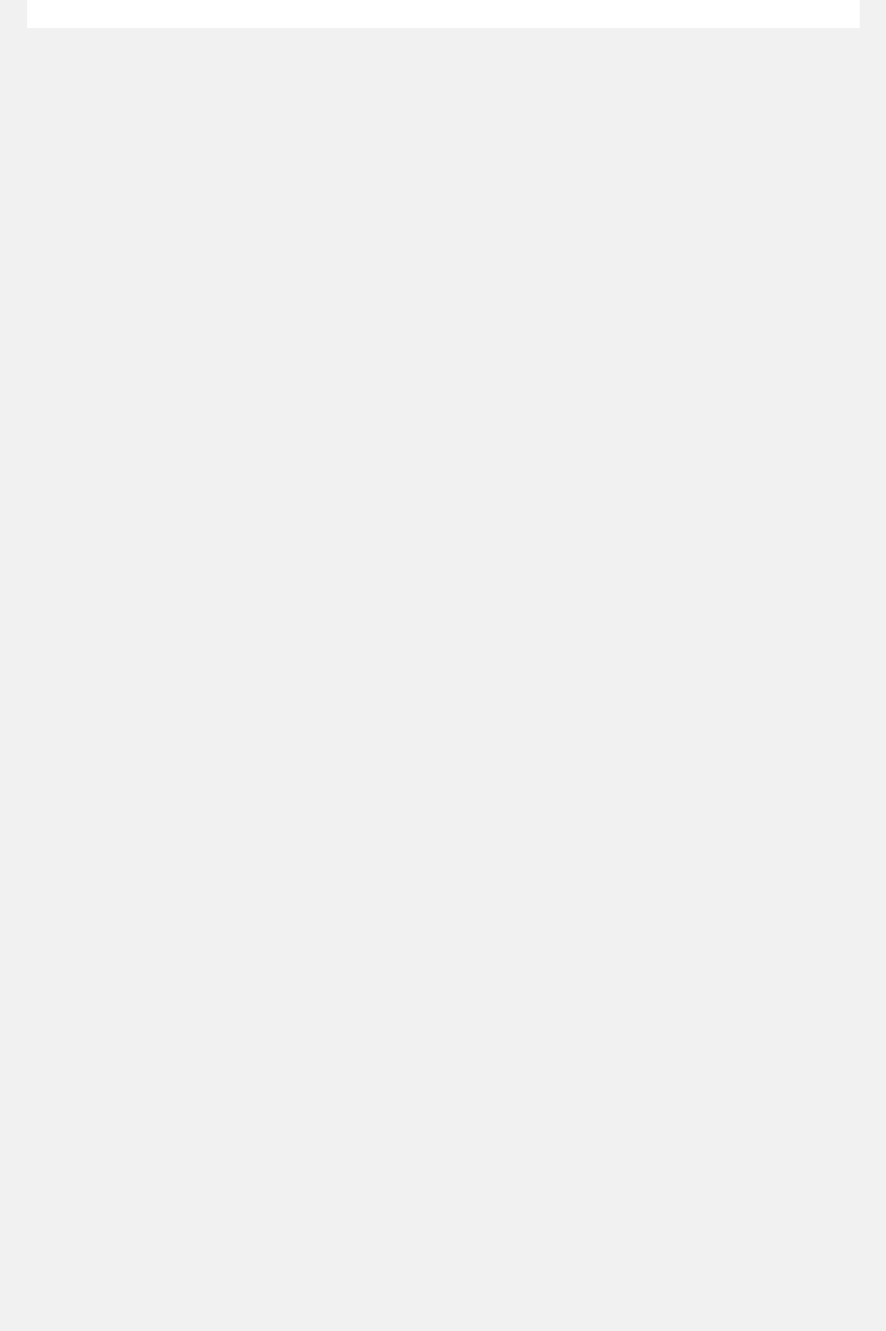
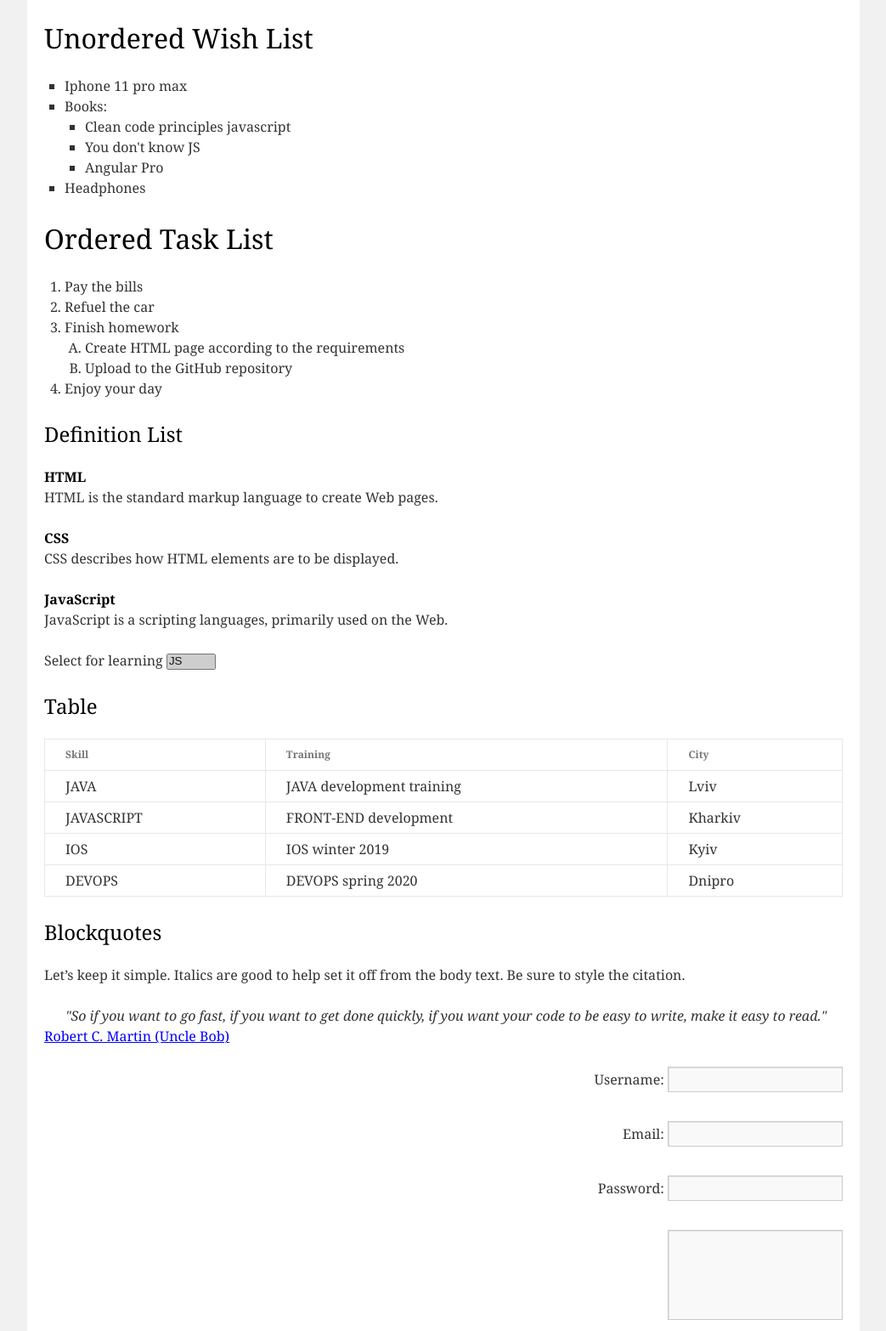
Before and after one commit to YaroslavChelentano/FL-12, a plain HTML site: page FL12_HW1/index.html in a window 1280 px wide. Shown: the part 1591-3157 px from the top of the page at 85% size, without its empty margins (118-1161 px from the left). Before the commit the page ends 1624 px from the top, so only its background shows below. Drawn offline with Linux system fonts and the light colour scheme.

Commit message:
Add Headings and footer

```diff
--- a/FL12_HW1/index.html
+++ b/FL12_HW1/index.html
@@ -115,6 +115,143 @@ line breaks</pre>
   aliign-items: center;
 }</pre>
 
+
+          <p>
+            <h1>Unordered Wish List</h1>
+            <ul>
+              <li>Iphone 11 pro max</li>
+              <li>Books:</li>
+                  <ul>
+                    <li>Clean code principles javascript</li>
+                    <li>You don't know JS</li>
+                    <li>Angular Pro</li>
+                  </ul>
+              <li>Headphones</li>
+
+
+            </ul>
+
+
+          </p>
+
+
+
+          <p>
+            <h1>Ordered Task List</h1>
+            <ol>
+              <li>Pay the bills</li>
+              <li>Refuel the car</li>
+              <li>Finish homework</li>
+              <ol type="A">
+                <li>Create HTML page according to the requirements</li>
+                <li>Upload to the GitHub repository</li>
+              </ol>
+              <li>Enjoy your day</li>
+
+            </ol>
+          </p>
+
+          <p>
+            <h2>Definition List</h2>
+
+            <dl>
+
+              <dt><b>HTML</b></dt>
+              HTML is the standard markup language to create Web pages.
+              <p></p>
+
+              <dt><b>CSS</b></dt>
+              CSS describes how HTML elements are to be displayed.
+              <p></p>
+
+              <dt><b>JavaScript</b></dt>
+              JavaScript is a scripting languages, primarily used on the Web.
+              <p></p>
+
+
+
+            </dl>
+
+
+
+
+            <p>Select for learning  <select name="select" size="1" multiple>
+                  <option selected value="s1">JS</option>
+                  <option value="s2">JSHTML</option>
+                  <option value="s3">CSS</option>
+
+              </select>
+            </p>
+
+
+
+            </p>
+
+
+
+            <p>
+              <h2>Table</h2>
+              <table border="0.5">
+                <tr><th>Skill</th><th>Training</th><th>City</th></tr> <!-- headers -->
+                <tr><td>JAVA</td><td>JAVA development training</td><td>Lviv</td></tr> <!--body table-->
+                <tr><td>JAVASCRIPT</td><td>FRONT-END development</td><td>Kharkiv</td></tr>
+                <tr><td>IOS</td><td>IOS winter 2019</td><td>Kyiv</td></tr>
+                <tr><td>DEVOPS</td><td>DEVOPS spring 2020</td><td>Dnipro</td></tr>
+
+              </table>
+
+
+            </p>
+
+
+
+            <p>
+              <h2>Blockquotes</h2>
+              Let’s keep it simple. Italics are good to help set it off from the body text. Be sure to style the citation.
+
+            </p>
+
+            <p style="text-indent: 25px;">
+              <i>"So if you want to go fast, if you want to get done quickly, if you want your code to be easy to write, make it easy to read."</i>
+              <a href="" style="color:#0000ff" >Robert C. Martin (Uncle Bob)</a>
+            </p>
+
+            <p>
+              <form onsubmit="return checkForm(this);">
+              <p>Username: <input type="text" name="username"></p>
+              <p>Email: <input type="text" name="txt1"></p>
+              <p>Password: <input type="password" name="pwd2"></p>
+              <p><input type="text" name="txt2" style=" height: 100px;"></p>
+              <p><button name="button">Submit</button></p>
+              </form>
+
+
+
+
+            </p>
+
+
+
+
+
+
+
+
+
+
+
+
+
+
+
+
+
+
+
+
+          <footer>
+            © Copyright Epam Systems
+          </footer>
         </div>
       </div>
     </div>
```
